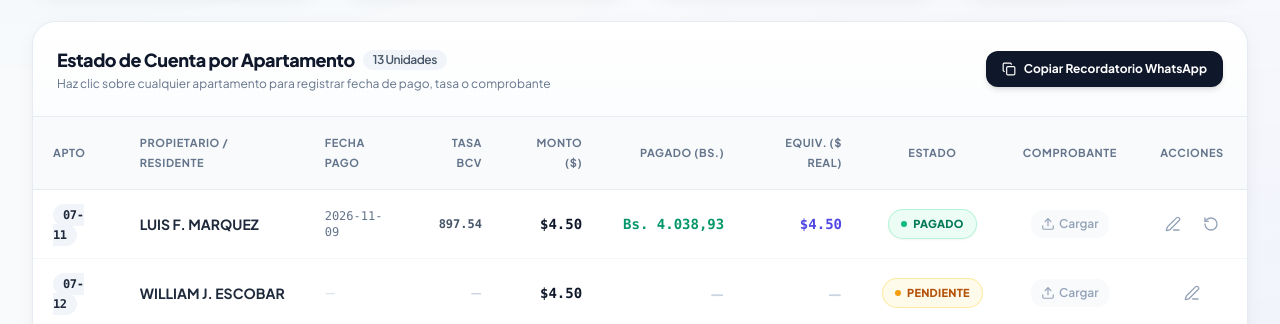
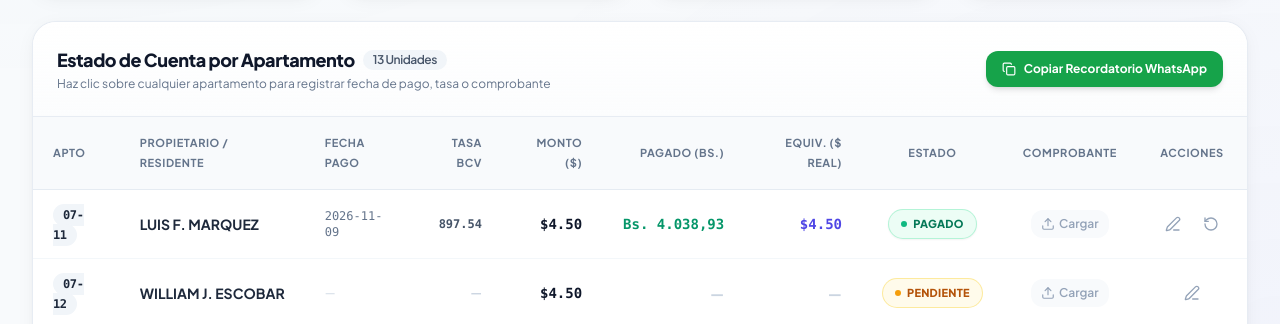
Before and after one commit to jesulima76/condo-control, a plain HTML site: page index.html in a window 1280 px wide. Shown: the part 476-800 px from the top of the page. Drawn offline with nearby package versions, Linux system fonts and the light colour scheme; no server answers.

Commit message:
Change button color to green for reminder action

```diff
--- a/index.html
+++ b/index.html
@@ -259,7 +259,7 @@
             <p class="text-xs text-slate-500 mt-0.5">Haz clic sobre cualquier apartamento para registrar fecha de pago, tasa o comprobante</p>
           </div>
 
-          <button onclick="marcarTodosRecordatorio()" class="bg-slate-900 hover:bg-slate-800 text-white text-xs font-bold px-4 py-2.5 rounded-xl shadow-md transition-all flex items-center space-x-2 hover:shadow-slate-900/20">
+          <button onclick="marcarTodosRecordatorio()" class="bg-green-600 hover:bg-green-700 text-white text-xs font-bold px-4 py-2.5 rounded-xl shadow-md transition-all flex items-center space-x-2 hover:shadow-slate-900/20">
             <i data-lucide="copy" class="w-3.5 h-3.5"></i>
             <span>Copiar Recordatorio WhatsApp</span>
           </button>
```
